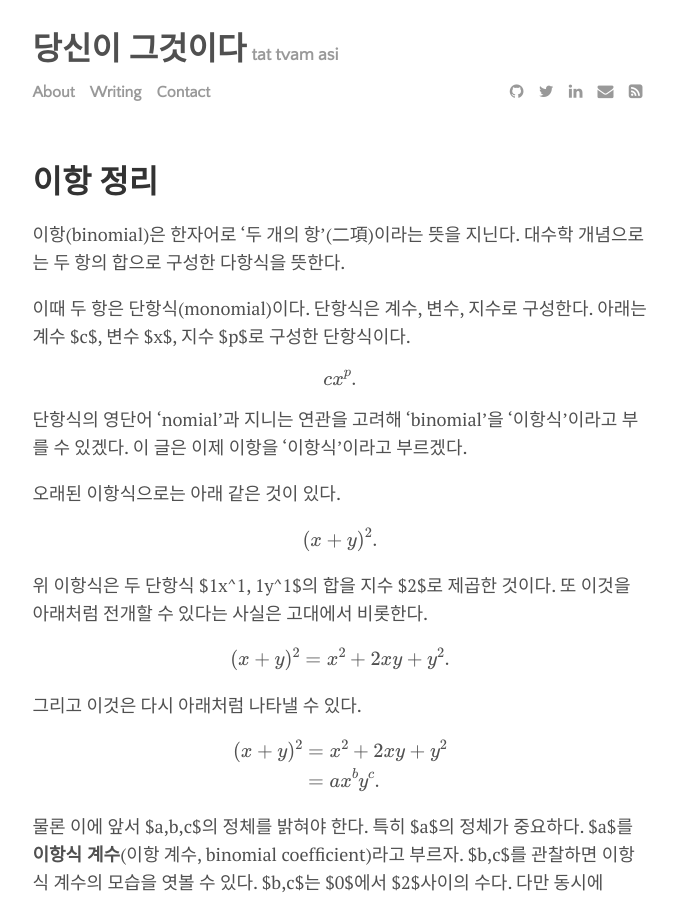
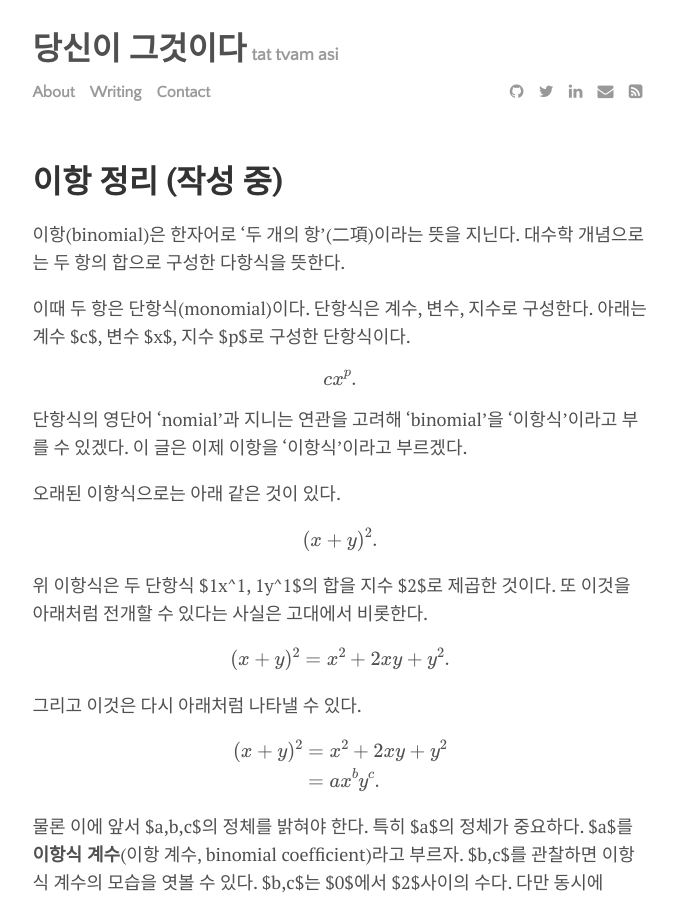
Before and after one commit to pangmoo-KTW/pangmoo-KTW, a Jekyll site: the page built from _posts/2023-05-16-bionomial.md, in a window 1280 px wide and 900 px high. Shown: the whole window, without its empty margins (300-977 px from the left). Built offline with Jekyll 4.4.1, drawn with Linux system fonts in a browser that asks for light colours; formulas are drawn with MathJax 3; comment, search, counter and statistics services are not loaded; some of the changed text lies outside the part shown.

```diff
--- a/_posts/2023-05-16-bionomial.md
+++ b/_posts/2023-05-16-bionomial.md
@@ -1,6 +1,6 @@
 ---
 layout: post
-title: "이항 정리"
+title: "이항 정리 (작성 중)"
 author: 김태원
 categories: journal
 tags: [journal]
```
Also changed, not shown: other parts of _posts/2023-05-16-bionomial.md (+1 -3 lines).
